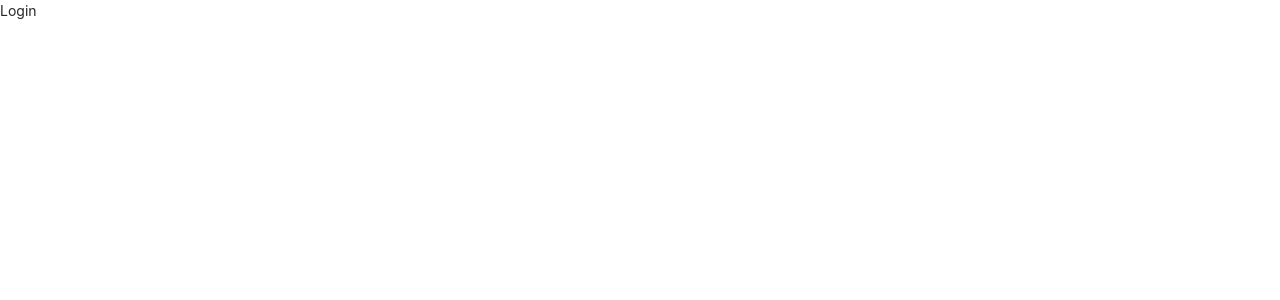
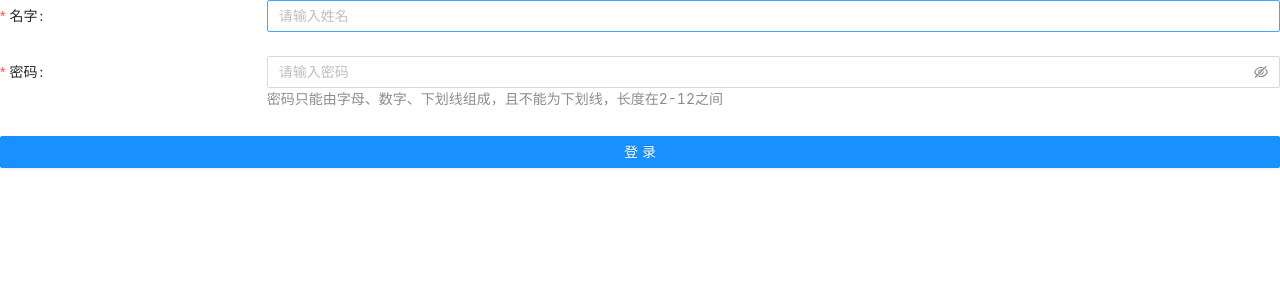
Before and after one commit to 454979849/react-admin-frontend, a React (Create React App) app: page /login in a window 1280 px wide. Shown: the top 300 px of the page. Built offline with nearby package versions, Linux system fonts and the light colour scheme.

Commit message:
新增用户创建单测

```diff
--- a/src/components/admin/users/CreateOrUpdateUser.tsx
+++ b/src/components/admin/users/CreateOrUpdateUser.tsx
@@ -1,4 +1,4 @@
-import React, { forwardRef } from 'react';
+import React from 'react';
 import { Form, Input, Select, Button, message } from 'antd';
 import { UserModel } from './UserTableProps';
 import CC from '~/constants/constants';
@@ -51,6 +51,7 @@ const CreateOrUpdateUser = ({
   return (
     <div>
       <Form
+        data-testid='test-user-table-create-update-form'
         form={form}
         name='create-or-update-user-form'
         style={{
@@ -74,6 +75,7 @@ const CreateOrUpdateUser = ({
           initialValue={isUpdate ? selectedUser?.name : ''}
         >
           <Input
+            data-testid='test-user-table-name-input'
             placeholder='请输入姓名'
             disabled={isUpdate}
           />
@@ -101,6 +103,7 @@ const CreateOrUpdateUser = ({
           initialValue={isUpdate ? selectedUser?.password : ''}
         >
           <Input.Password
+            data-testid='test-user-table-password-input'
             placeholder='请输入密码'
           />
         </Item>
@@ -118,11 +121,17 @@ const CreateOrUpdateUser = ({
         <Item
           {...CC.FORM_TAIL_LAYOUT}
         >
-          <Button type='primary' onClick={submit} style={{ width: '100%' }}>{isUpdate ? '修改' : '创建'}</Button>
+          <Button
+            data-testid='test-user-table-create-update-form-btn'
+            type='primary'
+            onClick={submit}
+            style={{ width: '100%' }}>
+            {isUpdate ? '修改' : '创建'}
+          </Button>
         </Item>
       </Form>
     </div>
   )
 }
 
-export default forwardRef(CreateOrUpdateUser);
+export default CreateOrUpdateUser;
--- a/src/components/admin/users/UserTable.tsx
+++ b/src/components/admin/users/UserTable.tsx
@@ -84,6 +84,7 @@ const UserTable = () => {
   return (
     <div>
       <Button
+        data-testid='test-user-table-create-btn'
         type='primary'
         style={{ margin: '10px ' }}
         onClick={() => {
--- /dev/null
+++ b/src/components/login/LoginForm/index.less
@@ -0,0 +1,12 @@
+@import '~/global.less';
+
+.loginForm {
+  width: 23%;
+  position: absolute;
+  left: 50%;
+  top: 50%;
+  transform: translate(-50%, -50%);
+  padding: 20px;
+  border: 1px solid @border-color;
+  box-shadow: 10px 10px 20px #aaaaaa;
+}
--- /dev/null
+++ b/src/components/login/LoginForm/index.tsx
@@ -0,0 +1,64 @@
+import React from 'react';
+import { Form, Input, Button } from 'antd';
+import CC from '~/constants/constants';
+import styles from './index.less';
+const { Item } = Form;
+
+const LoginForm = () => {
+  const [form] = Form.useForm();
+  return (
+    <div className={styles.loginForm}>
+      <Form
+        form={form}
+        labelAlign='left'
+        {...CC.FORM_LAYOUT}
+      >
+        <Item
+          label='名字'
+          name='name'
+          required
+          rules={[
+            {
+              required: true,
+              message: '请填写姓名'
+            }
+          ]}
+          validateTrigger={['onBlur', 'onSubmit']}
+        >
+          <Input
+            placeholder='请输入姓名'
+          />
+        </Item>
+        <Item
+          label='密码'
+          name='password'
+          rules={[
+            {
+              required: true,
+              message: '请填写密码'
+            },
+            {
+              validator(_, value) {
+                if (value && !CC.PASSWORD_REG.test(value)) {
+                  return Promise.reject(new Error('密码格式错误'));
+                } else {
+                  return Promise.resolve();
+                }
+              }
+            }
+          ]}
+          validateTrigger={['onBlur', 'onSubmit']}
+          extra={'密码只能由字母、数字、下划线组成，且不能为下划线，长度在2-12之间'}
+        >
+          <Input.Password
+            placeholder='请输入密码'
+          />
+        </Item>
+        <Button type='primary' style={{ width: '100%' }}>登录</Button>
+      </Form>
+
+    </div>
+  )
+}
+
+export default LoginForm;
--- a/src/global.less
+++ b/src/global.less
@@ -1,2 +1,3 @@
 @action-button-color: #02a1c9;
 @action-button-hover-color: #00ceff;
+@border-color: #c8e1e7;
--- a/src/pages/login/Login.tsx
+++ b/src/pages/login/Login.tsx
@@ -1,22 +1,12 @@
-import React, { Component } from 'react'
+import React from 'react';
+import LoginForm from '~/components/login/LoginForm';
 
-interface Props {
-
-}
-interface State {
-
-}
-
-class Login extends Component<Props, State> {
-  state = {}
-
-  render() {
-    return (
-      <div>
-        Login
-      </div>
-    )
-  }
+const Login = () => {
+  return (
+    <div style={{ height: '100%' }}>
+      <LoginForm />
+    </div>
+  )
 }
 
 export default Login
--- a/src/services/request.ts
+++ b/src/services/request.ts
@@ -16,6 +16,8 @@ const request = (config: Config) => {
   });
 
   instance.interceptors.request.use(config => {
+    const token = localStorage.getItem('token');
+    console.log(token)
     return config;
   });
 
```
Also changed, not shown: src/services/login/login.ts (added, +11 -0 lines), 1 other file (tests, documents, lock files or other folders).
